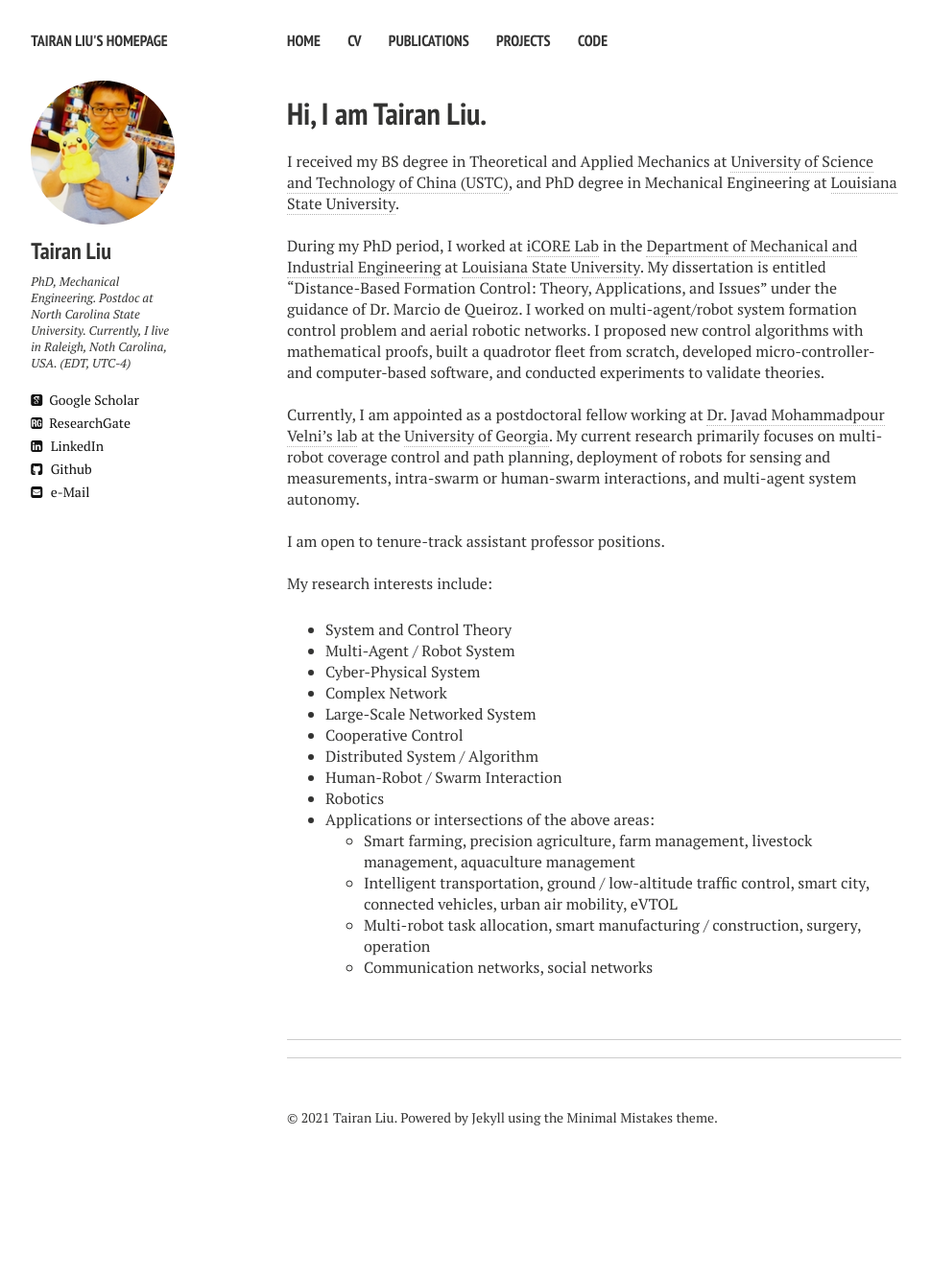
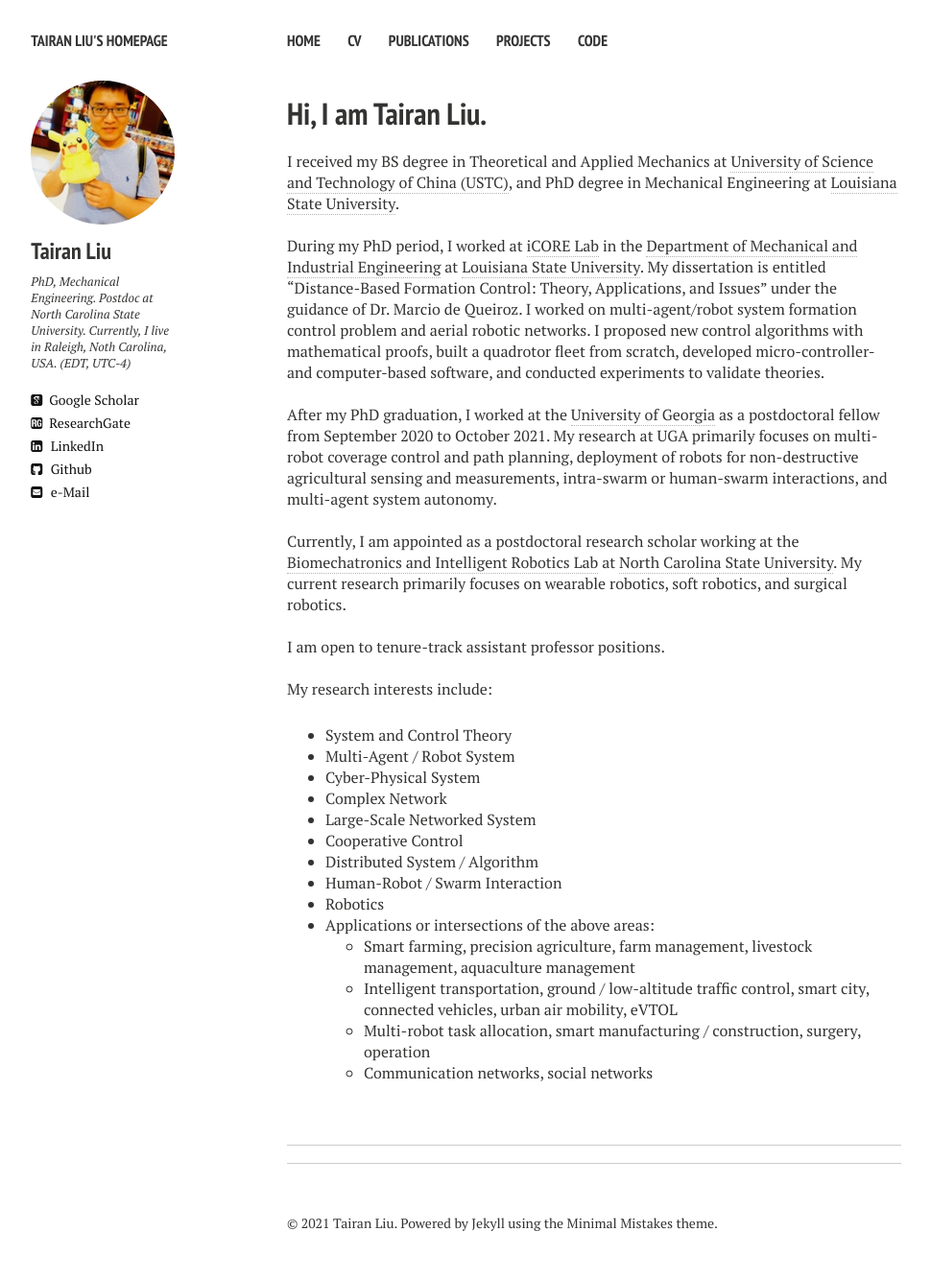
Before and after one commit to liutairan/liutairan.github.io, a Jekyll site: the page built from index.md, in a window 1280 px wide. Shown: the whole page at 96% size, without its empty margins (21-991 px from the left). Built offline with Jekyll 4.4.1, drawn with Linux system fonts in a browser that asks for light colours; nearby versions of some CDN libraries; comment, search, counter and statistics services are not loaded; before the commit the page ends 1223 px from its top, so only the background shows below that.

Commit message:
Update index.md

```diff
--- a/index.md
+++ b/index.md
@@ -13,7 +13,12 @@ I received my BS degree in Theoretical and Applied Mechanics at <a href="http://
 During my PhD period, I worked at <a href="https://icorelab.github.io" target="_blank">iCORE Lab</a> in the <a href="https://www.lsu.edu/eng/mie/" target="_blank">Department of Mechanical and Industrial Engineering</a> at <a href="https://www.lsu.edu/" target="_blank">Louisiana State University</a>. My dissertation is entitled “Distance-Based Formation Control: Theory, Applications, and Issues” under the guidance of Dr. Marcio de Queiroz. I worked on multi-agent/robot system formation control problem and aerial robotic networks. I proposed new control algorithms with mathematical proofs, built a quadrotor fleet from scratch, developed micro-controller- and computer-based software, and conducted experiments to validate theories.
 
 <br />
-Currently, I am appointed as a postdoctoral fellow working at <a href="http://cscl.engr.uga.edu/" target="_blank">Dr. Javad Mohammadpour Velni’s lab</a> at the <a href="https://www.uga.edu/">University of Georgia</a>. My current research primarily focuses on multi-robot coverage control and path planning, deployment of robots for sensing and measurements, intra-swarm or human-swarm interactions, and multi-agent system autonomy.
+After my PhD graduation, I worked at the <a href="https://www.uga.edu/">University of Georgia</a> as a postdoctoral fellow from September 2020 to October 2021. My research at UGA primarily focuses on multi-robot coverage control and path planning, deployment of robots for non-destructive agricultural sensing and measurements, intra-swarm or human-swarm interactions, and multi-agent system autonomy.
+
+<!-- <a href="http://cscl.engr.uga.edu/" target="_blank">Dr. Javad Mohammadpour Velni’s lab</a> -->
+
+<br />
+Currently, I am appointed as a postdoctoral research scholar working at the <a href="https://haosu-robotics.github.io/" target="_blank">Biomechatronics and Intelligent Robotics Lab</a> at <a href="https://www.ncsu.edu/">North Carolina State University</a>. My current research primarily focuses on wearable robotics, soft robotics, and surgical robotics.
 
 <br />
 I am open to tenure-track assistant professor positions.
```
